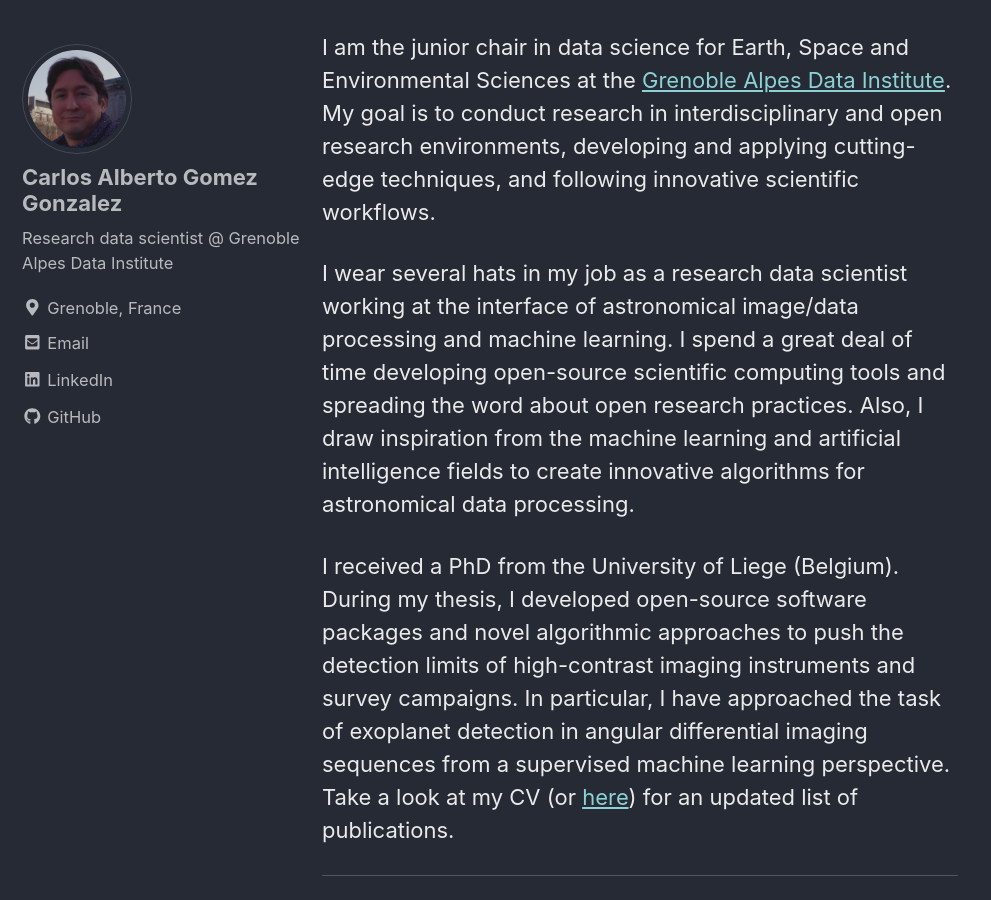
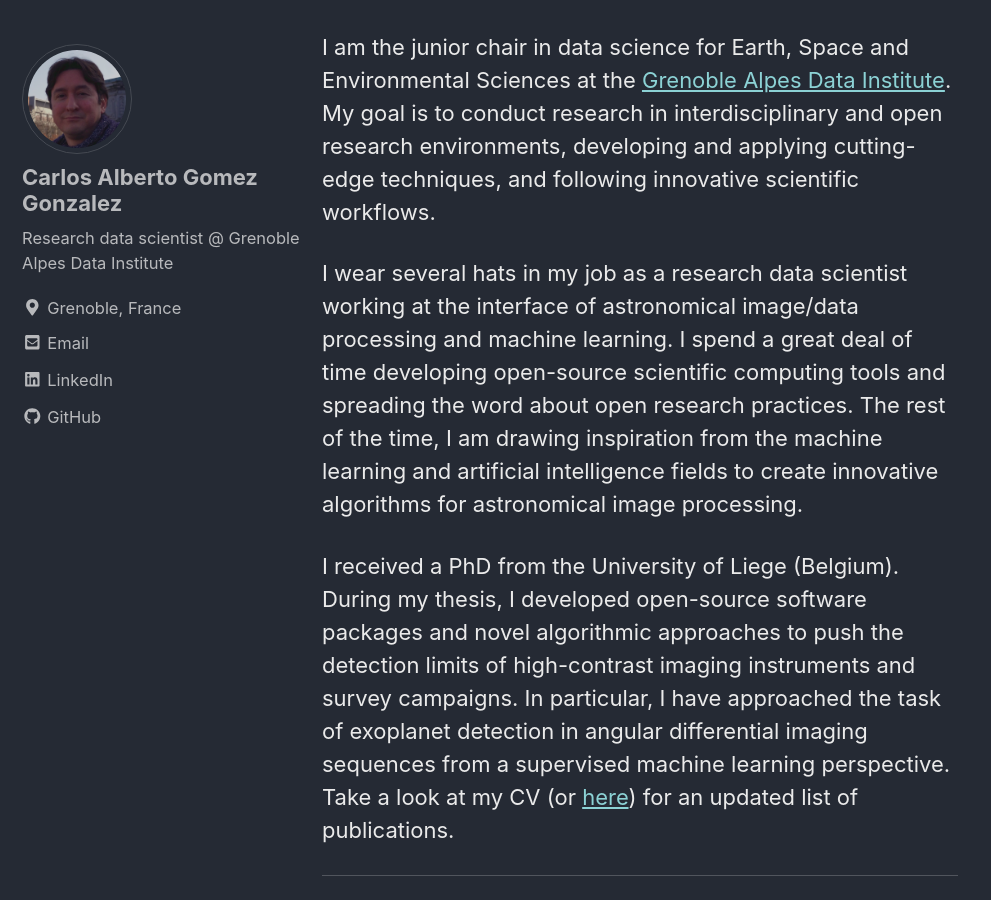
Before and after one commit to carlos-gg/carlos-gg.github.io, a Jekyll site: the page built from index.md, in a window 1280 px wide and 900 px high, scrolled down 326 px. Shown: the whole window, without its empty margins (0-991 px from the left). Built offline with Jekyll 4.4.1, drawn with Linux system fonts in a browser that asks for light colours; nearby versions of some CDN libraries; our own code applies the rules of GitHub Pages for plain Markdown files; the list of posts is cut into pages by our own code.

Commit message:
no message

```diff
--- a/index.md
+++ b/index.md
@@ -1,6 +1,6 @@
 I am the junior chair in data science for Earth, Space and Environmental Sciences at the [Grenoble Alpes Data Institute](https://data-institute.univ-grenoble-alpes.fr/). My goal is to conduct research in interdisciplinary and open research environments, developing and applying cutting-edge techniques, and following innovative scientific workflows.
 
-I wear several hats in my job as a research data scientist working at the interface of astronomical image/data processing and machine learning. I spend a great deal of time developing open-source scientific computing tools and spreading the word about open research practices. Also, I draw inspiration from the machine learning and artificial intelligence fields to create innovative algorithms for astronomical data processing.
+I wear several hats in my job as a research data scientist working at the interface of astronomical image/data processing and machine learning. I spend a great deal of time developing open-source scientific computing tools and spreading the word about open research practices. The rest of the time, I am drawing inspiration from the machine learning and artificial intelligence fields to create innovative algorithms for astronomical image processing.
 
 I received a PhD from the University of Liege (Belgium). During my thesis, I developed open-source software packages and novel algorithmic approaches to push the detection limits of high-contrast imaging instruments and survey campaigns. In particular, I have approached the task of exoplanet detection in angular differential imaging sequences from a supervised machine learning perspective. Take a look at my CV (or [here](https://scholar.google.fr/citations?user=UJBh1DUAAAAJ&hl=en)) for an updated list of publications.
 
```
Also changed, not shown: 1 other file.
